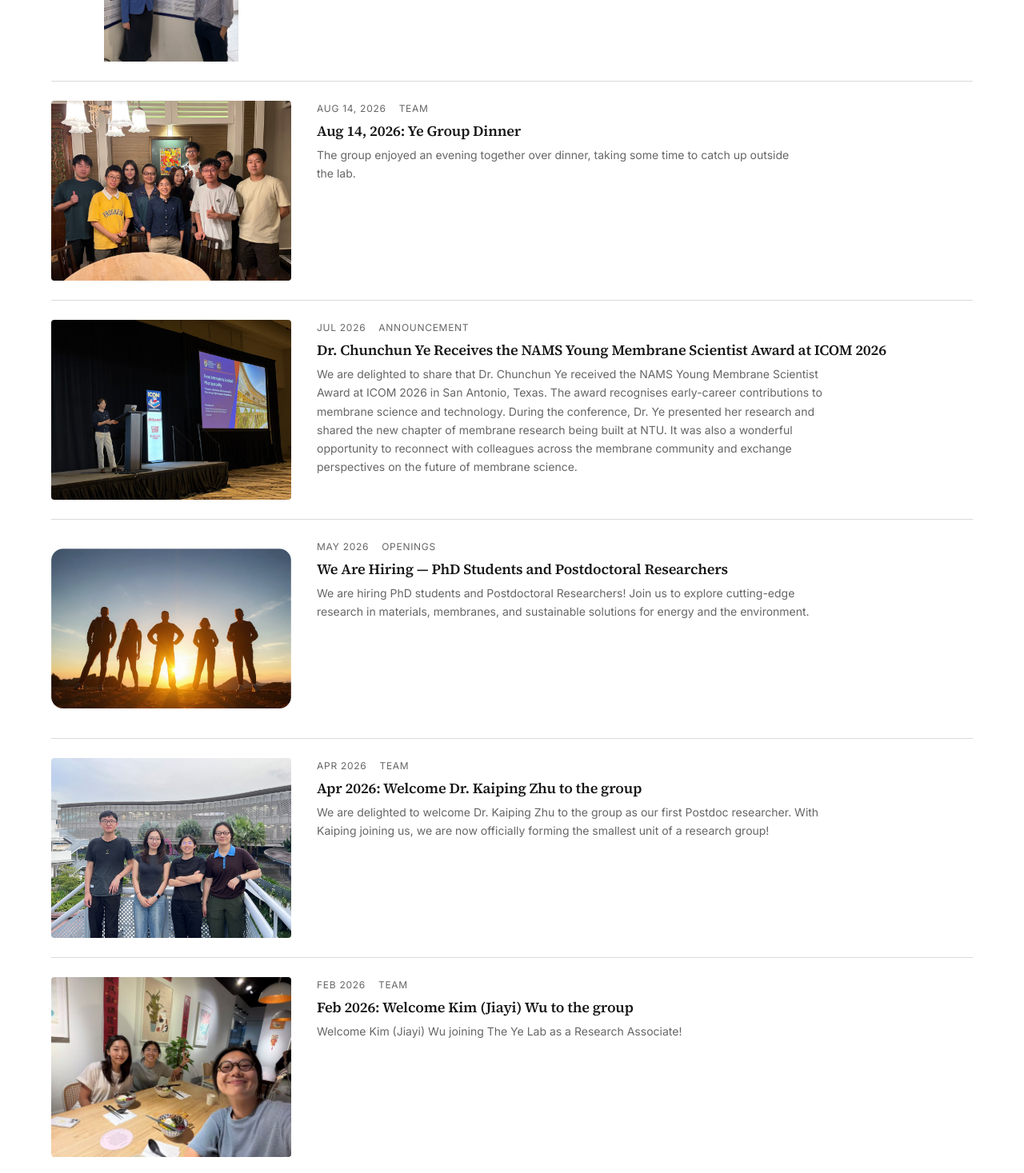
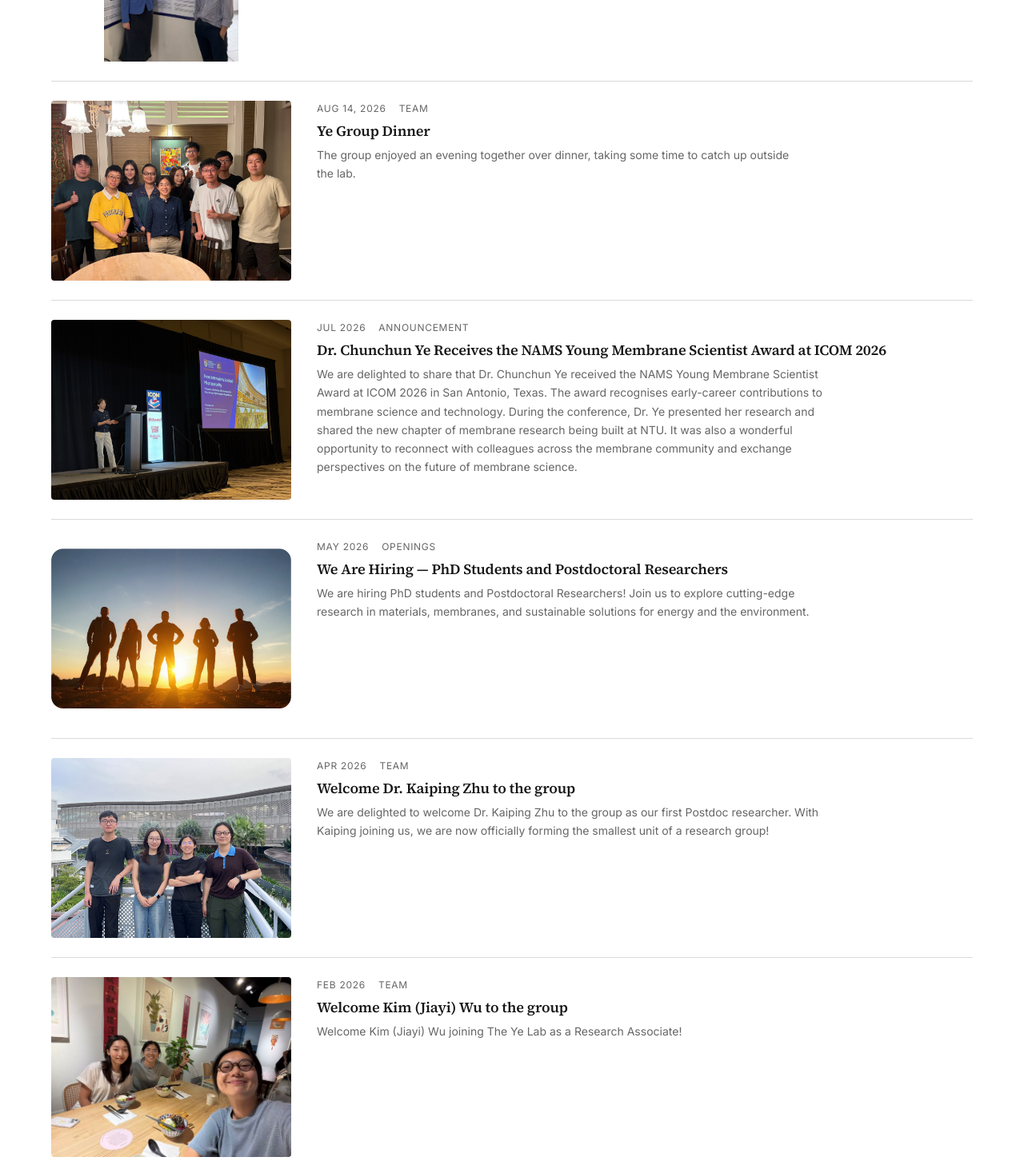
Before and after one commit to Yvetteee/ccylab, a Next.js app: page / in a window 1280 px wide. Shown: the part 3556-5023 px from the top of the page at 80% size. Built offline with nearby package versions, Linux system fonts and the light colour scheme.

Commit message:
content(news): remove redundant dates from titles

```diff
--- a/content/news.ts
+++ b/content/news.ts
@@ -32,7 +32,7 @@ export const newsItems: NewsItem[] = [
   },
   {
     id: "news-group-dinner-2026-08-14",
-    title: "Aug 14, 2026: Ye Group Dinner",
+    title: "Ye Group Dinner",
     date: "2026-08-14",
     summary:
       "The group enjoyed an evening together over dinner, taking some time to catch up outside the lab.",
@@ -98,7 +98,7 @@ export const newsItems: NewsItem[] = [
   },
   {
     id: "news-kaiping-2026",
-    title: "Apr 2026: Welcome Dr. Kaiping Zhu to the group",
+    title: "Welcome Dr. Kaiping Zhu to the group",
     date: "2026-04-15",
     displayDate: "Apr 2026",
     summary:
@@ -108,7 +108,7 @@ export const newsItems: NewsItem[] = [
   },
   {
     id: "news-kim-2026",
-    title: "Feb 2026: Welcome Kim (Jiayi) Wu to the group",
+    title: "Welcome Kim (Jiayi) Wu to the group",
     date: "2026-02-15",
     displayDate: "Feb 2026",
     summary:
@@ -118,7 +118,7 @@ export const newsItems: NewsItem[] = [
   },
   {
     id: "news-christine-2026",
-    title: "Jan 2026: Welcome our first PhD student Christine (Sunho)",
+    title: "Welcome our first PhD student Christine (Sunho)",
     date: "2026-01-15",
     displayDate: "Jan 2026",
     summary:
```
